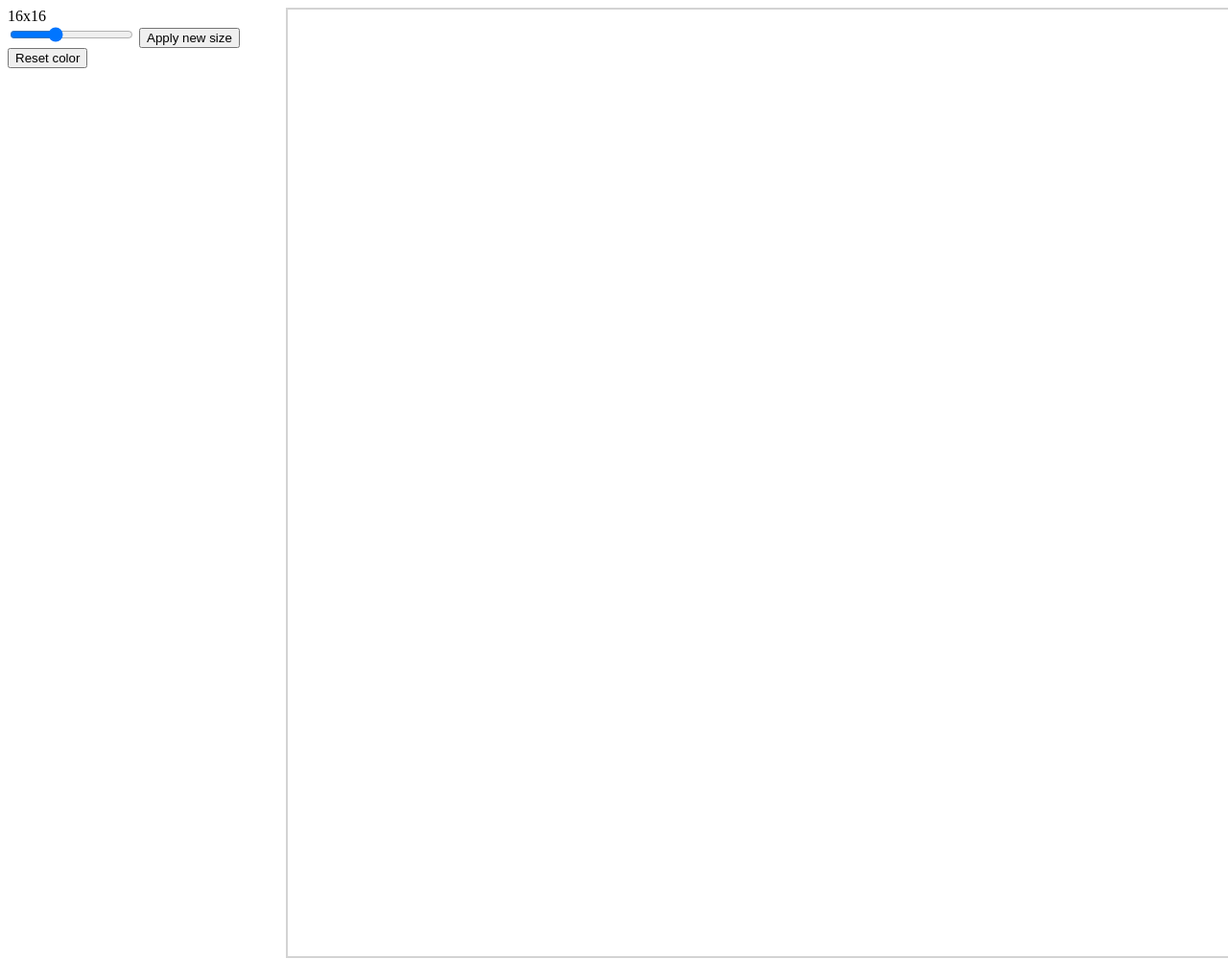
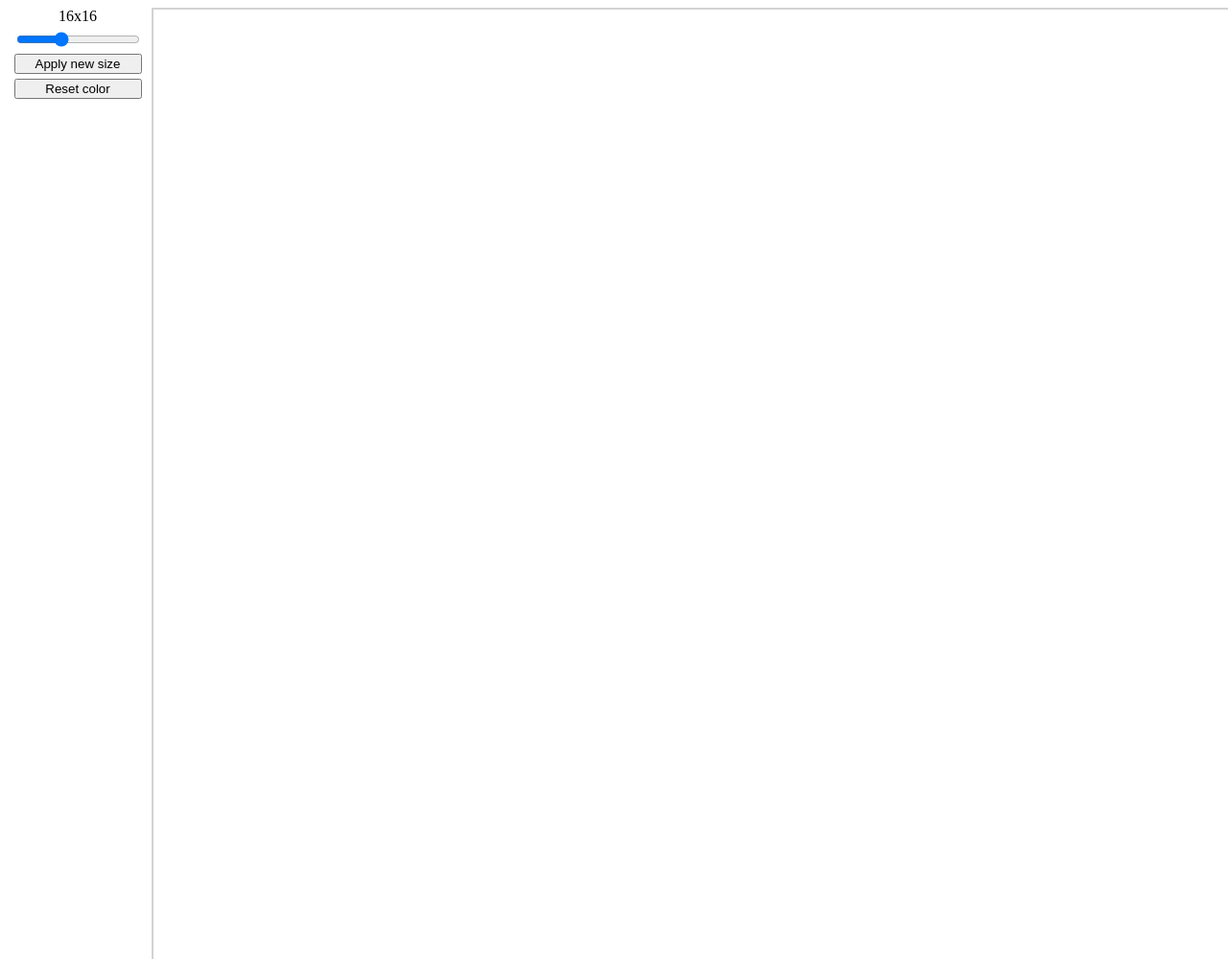
Before and after one commit to steff2401/etch-a-sketch, a plain HTML site: page index.html in a window 1280 px wide. Shown: the top 999 px of the page at 96% size. Drawn offline with Linux system fonts and the light colour scheme.

Commit message:
More cleaning

```diff
--- a/script.js
+++ b/script.js
@@ -17,10 +17,8 @@ function createGrid(gridSize) {
             gridSquare.style.width = `${grid.clientWidth / gridSize}px`;
             gridSquare.style.height = `${grid.clientWidth / gridSize}px`;
 
-            gridSquare.addEventListener("mouseover", (e) => {
-                if (e.buttons === 1) { // left mouse button must be pressed down
-                    gridSquare.style.backgroundColor = "black";
-                }
+            gridSquare.addEventListener("mouseover", () => {
+                gridSquare.style.backgroundColor = "black";
             });
 
             grid.appendChild(gridSquare);
@@ -34,7 +32,7 @@ function resetColor() {
     const gridSquares = document.querySelectorAll(".grid-square");
     gridSquares.forEach((square) => {
         square.style.backgroundColor = "white";
-    })
+    });
 }
 
 function resetGrid() {
@@ -42,7 +40,7 @@ function resetGrid() {
     const gridSquares = document.querySelectorAll(".grid-square");
     gridSquares.forEach((square) => {
         square.remove();
-    })
+    });
 }
 
 resetColorButton.addEventListener("click", () => {
@@ -57,4 +55,4 @@ applySizeButton.addEventListener("click", () => {
 
 gridSizeInput.addEventListener("input", () => {
     gridSizeInputDisplay.textContent = `${gridSizeInput.value}x${gridSizeInput.value}`;
-})
+});
--- a/styles.css
+++ b/styles.css
@@ -7,7 +7,6 @@
   flex-flow: row wrap;
   justify-content: space-around;
   align-content: center;
-
 }
 
 .grid-squares {
@@ -21,3 +20,14 @@
     display: flex;
     justify-content: center;
 }
+
+.control {
+  display: flex;
+  flex-direction: column;
+  margin-right: 10px;
+  gap: 5px;
+}
+
+.size {
+  align-self: center;
+}
```
Also changed, not shown: index.html (+0 -4 lines).
